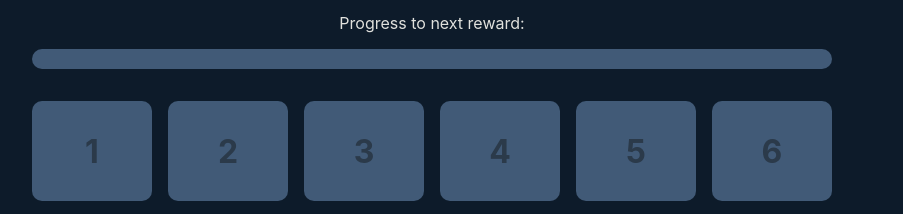
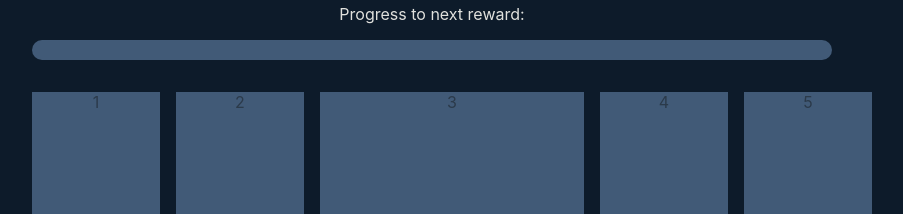
Before and after one commit to goelmisha/AdventCalStudy, a plain HTML site: page index.html in a window 1280 px wide. Shown: the part 273-487 px from the top of the page, without its empty margins (208-1111 px from the left). Drawn offline with Linux system fonts and the light colour scheme.

Commit message:
fix done by modifying updateBox

```diff
--- a/script.js
+++ b/script.js
@@ -73,17 +73,22 @@ document.addEventListener('DOMContentLoaded', () => {
         return Math.floor(seconds / SECONDS_PER_BOX);
     }
 
+    // THIS IS THE CORRECTED FUNCTION
     function updateBoxes() {
         const unlockedCount = calculateUnlockedBoxes(totalSeconds);
         const boxes = document.querySelectorAll('.box');
         boxes.forEach((box, index) => {
             const boxId = index + 1;
+
+            // Preserve the size class by using classList instead of className
+            box.classList.remove('locked', 'unlocked', 'completed');
+
             if (completedBoxes.has(boxId.toString())) {
-                box.className = 'box completed';
+                box.classList.add('completed');
             } else if (boxId <= unlockedCount) {
-                box.className = 'box unlocked';
+                box.classList.add('unlocked');
             } else {
-                box.className = 'box locked';
+                box.classList.add('locked');
             }
         });
     }
@@ -129,7 +134,6 @@ document.addEventListener('DOMContentLoaded', () => {
     }
 
     // --- DEBUG HELPER FUNCTION ---
-    // (Remove this before deploying your project)
     function addTestTime(hours) {
         const secondsToAdd = hours * 3600;
         totalSeconds += secondsToAdd;
@@ -140,10 +144,18 @@ document.addEventListener('DOMContentLoaded', () => {
 
     // --- INITIALIZATION ---
     function initialize() {
+        const sizeWeights = [
+            'size-normal', 'size-normal', 'size-normal', 'size-normal', 'size-normal',
+            'size-wide', 'size-tall'
+        ];
+
         for (let i = 1; i <= TOTAL_BOXES; i++) {
             const box = document.createElement('div');
             box.dataset.id = i;
             box.classList.add('box', 'locked');
+
+            const randomSizeClass = sizeWeights[Math.floor(Math.random() * sizeWeights.length)];
+            box.classList.add(randomSizeClass);
 
             const label = document.createElement('span');
             label.classList.add('box-label');
@@ -164,7 +176,6 @@ document.addEventListener('DOMContentLoaded', () => {
             box.addEventListener('click', handleBoxClick);
         }
 
-        // Use event delegation for complete buttons for better performance
         document.addEventListener('click', function(event) {
             if (event.target && event.target.classList.contains('complete-btn')) {
                 handleCompletion(event);
@@ -174,19 +185,16 @@ document.addEventListener('DOMContentLoaded', () => {
         startBtn.addEventListener('click', startTimer);
         stopBtn.addEventListener('click', stopTimer);
 
-
         loadProgress();
     }
 
     initialize();
 
     // --- DEBUG HELPERS (Expose to Console) ---
-    // Add these lines to make the functions and a setter available globally
     window.addTestTime = addTestTime;
     window.updateUI = updateUI;
     window.setTotalSeconds = (seconds) => {
         totalSeconds = seconds;
         console.log(`totalSeconds has been set to ${totalSeconds}`);
     };
-
-}); // This is the final closing bracket and parenthesis
+});
--- a/style.css
+++ b/style.css
@@ -74,24 +74,17 @@ h1, h2 {
 /* --- Calendar Grid & Boxes --- */
 .calendar-grid {
     display: grid;
-    /* Create a 6-column grid and let rows size automatically */
     grid-template-columns: repeat(6, 1fr);
-    grid-auto-rows: minmax(100px, auto); /* Ensure rows have a minimum height */
+    grid-auto-rows: minmax(100px, auto);
     gap: 1rem;
     margin-top: 2rem;
 }
 
-/* Base box styles remain the same, but remove aspect-ratio */
 .box {
-    display: flex;
-    justify-content: center;
-    align-items: center;
-    font-size: 2rem;
-    font-weight: bold;
-    border-radius: 10px;
+    /* ... other styles ... */
+    /* Ensure aspect-ratio is REMOVED from this base class */
     position: relative;
     transition: all 0.5s cubic-bezier(0.25, 0.8, 0.25, 1);
-    /* The aspect-ratio is removed from here and handled by the size classes */
 }
 
 /* --- NEW SIZE CLASSES --- */
```
